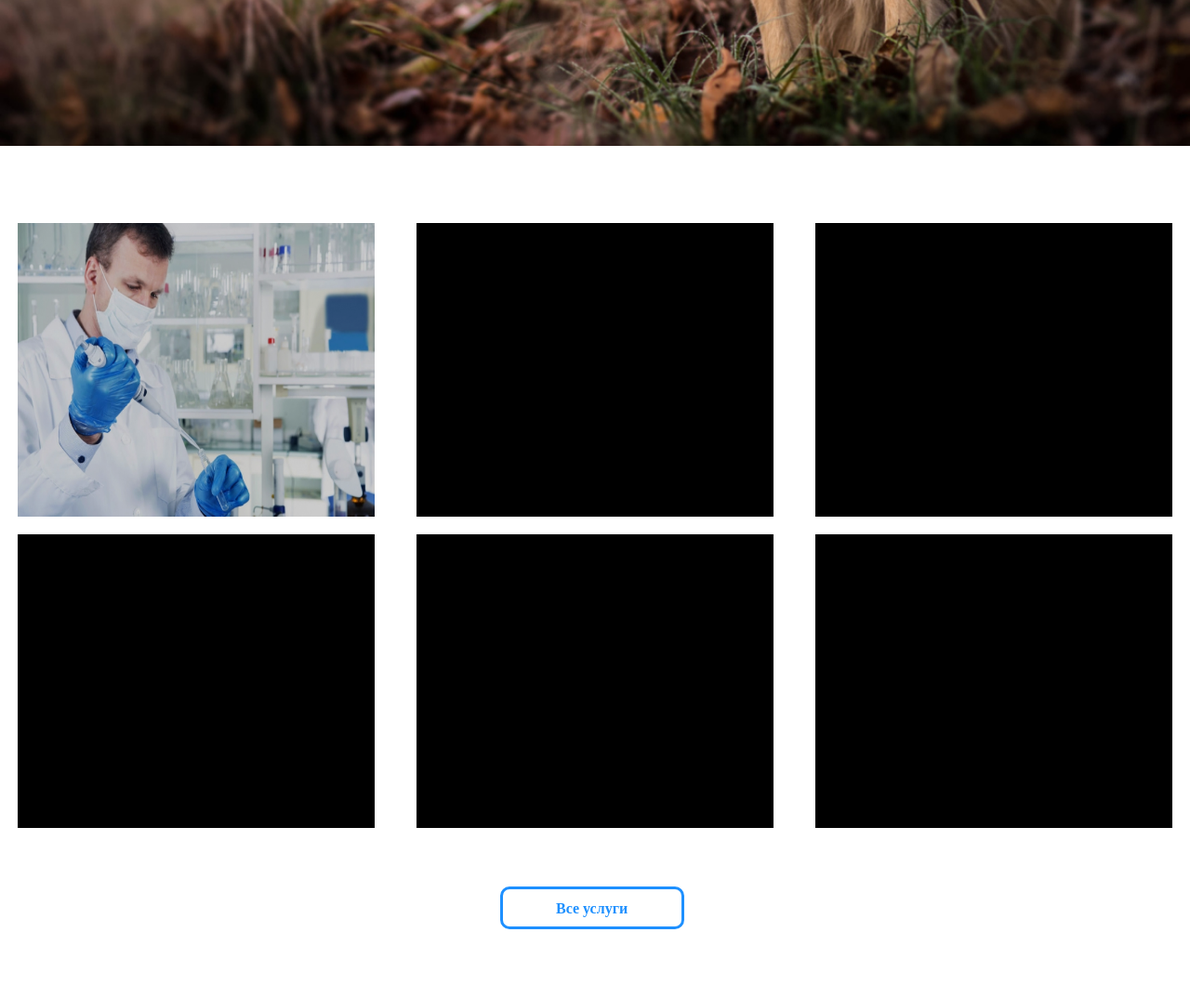
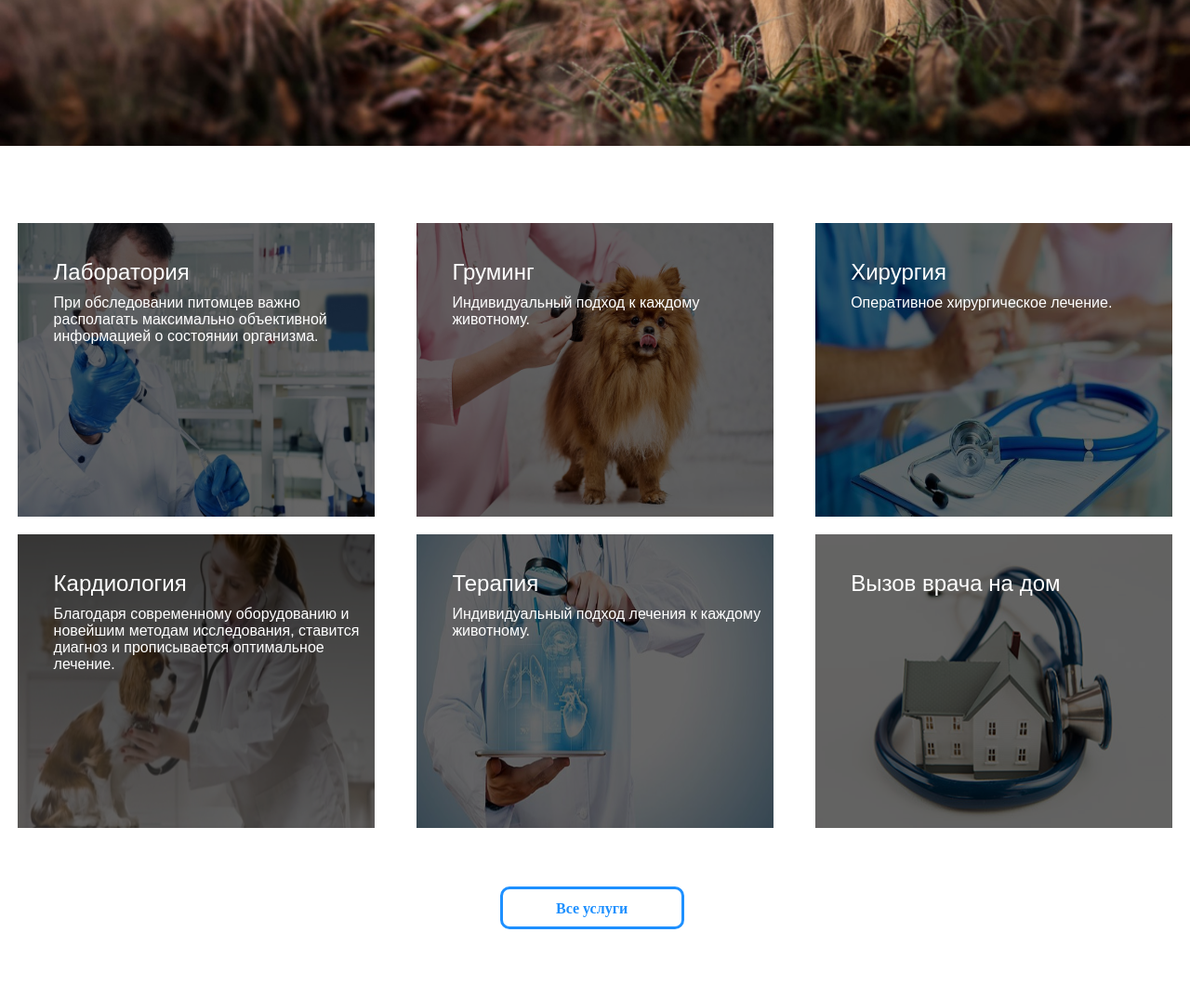
Before and after one commit to MainStar/Myr, a PHP site: page /index.html in a window 1280 px wide. Shown: the part 683-1757 px from the top of the page at 93% size. Run offline with PHP 8.4, Linux system fonts and the light colour scheme.

Commit message:
Created body block with all services

```diff
--- a/index.html
+++ b/index.html
@@ -46,29 +46,48 @@
 					<div class="service">
 						<div class="service1">
 							<img src="images/big.jpg"/>
-							<div class="service1_info">
-
-							</div>
+							<a>Лаборатория</a>
+							<p><span class="service_info">При обследовании питомцев важно располагать максимально объективной информацией о состоянии организма. <span></span></p>
 						</div>
 					</div>
 					<div class="service">
-
+						<div class="service2">
+							<img src="images/kard.jpg">
+							<a>Кардиология</a>
+							<p><span class="service_info"> Благодаря современному оборудованию и новейшим методам исследования, ставится диагноз и прописывается оптимальное лечение. </span></p>
+						</div>
 					</div>
 				</div>
 				<div class="services_container2">
 					<div class="service">
-
+						<div class="service3">
+							<img src="images/gruming.jpg">
+							<a>Груминг</a>
+							<p><span class="service_info">Индивидуальный подход к каждому животному.</span></p>
+						</div>
 					</div>
 					<div class="service">
-
+						<div class="service4">
+							<img src="images/terapy.jpg">
+							<a>Терапия</a>
+							<p><span class="service_info">Индивидуальный подход лечения к каждому животному.</span></p>
+						</div>
 					</div>
 				</div>
 				<div class="services_container3">
 					<div class="service">
-
+						<div class="service5">
+							<img src="images/hirurg.jpg">
+							<a>Хирургия</a>
+							<p><span class="service_info">Оперативное хирургическое лечение.</span></p>
+						</div>
 					</div>
 					<div class="service">
-
+						<div class="service6">
+							<img src="images/doctor_home.jpg">
+							<a>Вызов врача на дом</a>
+							<p><span class="service_info"></span></p>
+						</div>
 					</div>
 				</div>
 			</div>
--- a/styles/body_blocks.css
+++ b/styles/body_blocks.css
@@ -1,26 +1,188 @@
+/* Конфигурация первого бокса с УСЛУГАМИ */
 .service1{
 	position: relative;
 	overflow: hidden;
 	width: 100%;
 	height: 100%;
 }
-.service img{
+.service1 img{
 	position: absolute;
 	width: 100%;
 	height: 100%;
 	-moz-transition: all 1s ease-out;
- -o-transition: all 1s ease-out;
- -webkit-transition: all 1s ease-out;
+ 	-o-transition: all 1s ease-out;
+ 	-webkit-transition: all 1s ease-out;
+	background: black;
+ 	opacity: 0.4;
 }
 .service1 img:hover{
+	opacity: 0.5;
 	-webkit-transform: scale(1.1);
  	-moz-transform: scale(1.1);
  	-o-transform: scale(1.1);
 }
-.service1_info{
+.service1 > a{
+	margin: 10%;
+	position: absolute;
+	color: white;
+	font:150% sans-serif;
+}
+/* Настраивает ТЕКСТ ОБЪЯСНЕНИЯ НА ВСЕХ БЛОКАХ */
+.service_info{
+	position: absolute;
+	margin-top: 20%;
+	margin-left: 10%;
+	font:100% sans-serif;
+	color: white;
+}
+/* ********************************************* */
+/* ********************************************* */
+/* Конфигурация второго блока в блоках УСЛУГ */
+.service2{
+	position: relative;
+	overflow: hidden;
 	width: 100%;
 	height: 100%;
+}
+.service2 img{
 	position: absolute;
+	width: 100%;
+	height: 100%;
+	-moz-transition: all 1s ease-out;
+ 	-o-transition: all 1s ease-out;
+ 	-webkit-transition: all 1s ease-out;
 	background: black;
-	opacity: 0.2;
+ 	opacity: 0.4;
 }
+.service2 img:hover{
+	opacity: 0.6;
+	-webkit-transform: scale(1.1);
+ 	-moz-transform: scale(1.1);
+ 	-o-transform: scale(1.1);
+}
+.service2 > a{
+	margin: 10%;
+	position: absolute;
+	color: white;
+	font:150% sans-serif;
+}
+/* ********************************************* */
+/* Конфигурация Третьего блока в блоках УСЛУГ */
+.service3{
+	position: relative;
+	overflow: hidden;
+	width: 100%;
+	height: 100%;
+}
+.service3 img{
+	position: absolute;
+	width: 100%;
+	height: 100%;
+	-moz-transition: all 1s ease-out;
+ 	-o-transition: all 1s ease-out;
+ 	-webkit-transition: all 1s ease-out;
+	background: black;
+ 	opacity: 0.4;
+}
+.service3 img:hover{
+	opacity: 0.5;
+	-webkit-transform: scale(1.1);
+ 	-moz-transform: scale(1.1);
+ 	-o-transform: scale(1.1);
+}
+.service3 > a{
+	margin: 10%;
+	position: absolute;
+	color: white;
+	font:150% sans-serif;
+}
+/* ******************************************** */
+/* Конфигурация ЧЕТВЕРТОГО блока в блоках УСЛУГ */
+.service4{
+	position: relative;
+	overflow: hidden;
+	width: 100%;
+	height: 100%;
+}
+.service4 img{
+	position: absolute;
+	width: 100%;
+	height: 100%;
+	-moz-transition: all 1s ease-out;
+ 	-o-transition: all 1s ease-out;
+ 	-webkit-transition: all 1s ease-out;
+	background: black;
+ 	opacity: 0.4;
+}
+.service4 img:hover{
+	opacity: 0.5;
+	-webkit-transform: scale(1.1);
+ 	-moz-transform: scale(1.1);
+ 	-o-transform: scale(1.1);
+}
+.service4 > a{
+	margin: 10%;
+	position: absolute;
+	color: white;
+	font:150% sans-serif;
+}
+/* ******************************************* */
+/* Конфигурация ПЯТОГО блока в блоках УСЛУГ */
+.service5{
+	position: relative;
+	overflow: hidden;
+	width: 100%;
+	height: 100%;
+}
+.service5 img{
+	position: absolute;
+	width: 100%;
+	height: 100%;
+	-moz-transition: all 1s ease-out;
+ 	-o-transition: all 1s ease-out;
+ 	-webkit-transition: all 1s ease-out;
+	background: black;
+ 	opacity: 0.4;
+}
+.service5 img:hover{
+	opacity: 0.5;
+	-webkit-transform: scale(1.1);
+ 	-moz-transform: scale(1.1);
+ 	-o-transform: scale(1.1);
+}
+.service5 > a{
+	margin: 10%;
+	position: absolute;
+	color: white;
+	font:150% sans-serif;
+}
+/* ******************************************* */
+/* Конфигурация ШЕСТОГО блока в блоках УСЛУГ */
+.service6{
+	width: 100%;
+	height: 100%;
+	position: relative;
+	overflow: hidden;
+}
+.service6 img{
+	position: absolute;
+	width: 100%;
+	height: 100%;
+	-moz-transition: all 1s ease-out;
+ 	-o-transition: all 1s ease-out;
+ 	-webkit-transition: all 1s ease-out;
+	background: black;
+ 	opacity: 0.4;
+}
+.service6 img:hover{
+	opacity: 0.5;
+	-webkit-transform: scale(1.1);
+ 	-moz-transform: scale(1.1);
+ 	-o-transform: scale(1.1);
+}
+.service6 > a{
+	margin: 10%;
+	position: absolute;
+	color: white;
+	font:150% sans-serif;
+}
```
Also changed, not shown: images/11.jpg (deleted), images/329.jpg (deleted), images/big2.jpg (deleted), images/big3.jpg (deleted), images/doctor_home.jpg (added), images/gruming.jpg (added), images/hirurg.jpg (added), images/kard2.jpg (deleted), images/terap.jpg (deleted), images/terapy.jpg (added), images/veterinary_tubes.jpg (deleted).
